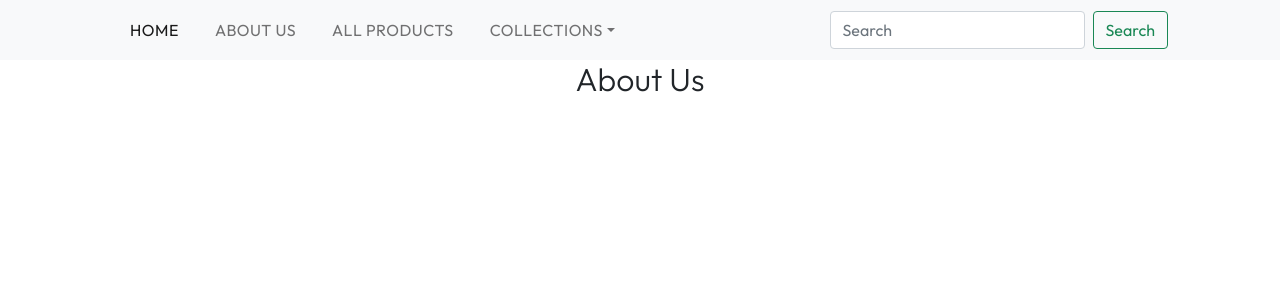
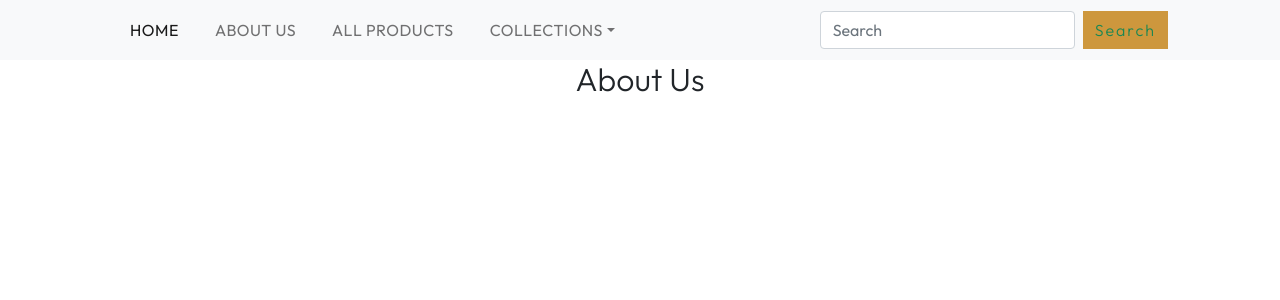
Before and after one commit to Mifa79/React-Interior-Art-Ecommerce, a React (Create React App) app: page /about in a window 1280 px wide. Shown: the top 300 px of the page. Built offline with nearby package versions, Linux system fonts and the light colour scheme.

Commit message:
add styling for Button element

```diff
--- a/src/App.css
+++ b/src/App.css
@@ -38,6 +38,8 @@
     transform: rotate(360deg);
   }
 }
+
+/* --------- Typography ---------- */
 
 h1 {
   font-family: Montserrat;
@@ -84,10 +86,12 @@ a {
 
 a:hover {
   color: #cd973d;
+  font-weight: 600;
 }
 
 a:focus {
   color: #a57b32;
+  font-weight: 600;
 }
 
 ul {
@@ -101,6 +105,32 @@ li {
   font-size: 16px;
   font-weight: 300;
 }
+
+/* --------- Button ---------- */
+
+.btn {
+  background-color: #cd973d;
+  border: none;
+  border-radius: 0;
+  font-family: Outfit;
+  font-weight: 300;
+  letter-spacing: 2px;
+}
+
+.btn:hover {
+  background-color: #a57b32;
+}
+
+.btn:active {
+  background-color: #a57b32;
+}
+
+.btn:focus {
+  background-color: #a57b32;
+  box-shadow: 0 0 0 0.25rem hsla(38, 59%, 52%, 0.634);
+}
+
+/* --------- NavBar ---------- */
 
 .navbar {
   position: -webkit-sticky;
@@ -124,6 +154,8 @@ li {
   letter-spacing: normal;
   color: #495057;
 }
+
+/* --------- Page 1 - Home Page ---------- */
 
 .homepage {
   display: grid;
@@ -201,12 +233,6 @@ li {
 }
 
 .view-all-product-button {
-  background-color: #cd973d;
-  border: none;
-  border-radius: 0;
-  font-family: Outfit;
-  font-weight: 300;
-  letter-spacing: 2px;
   padding: 10px 120px;
   margin-top: 60px;
 }
@@ -235,7 +261,7 @@ li {
 }
 
 
-/* --------- Page 3 - All Products ---------- */
+/* --------- Page 2 - All Products ---------- */
 
 .all-products {
   padding: 80px 100px;
@@ -250,7 +276,7 @@ li {
 }
 
 
-/* --------- Page 4 - Product Details ---------- */
+/* --------- Page 3 - Product Details ---------- */
 
 .product-details {
   padding: 80px 160px;
```
